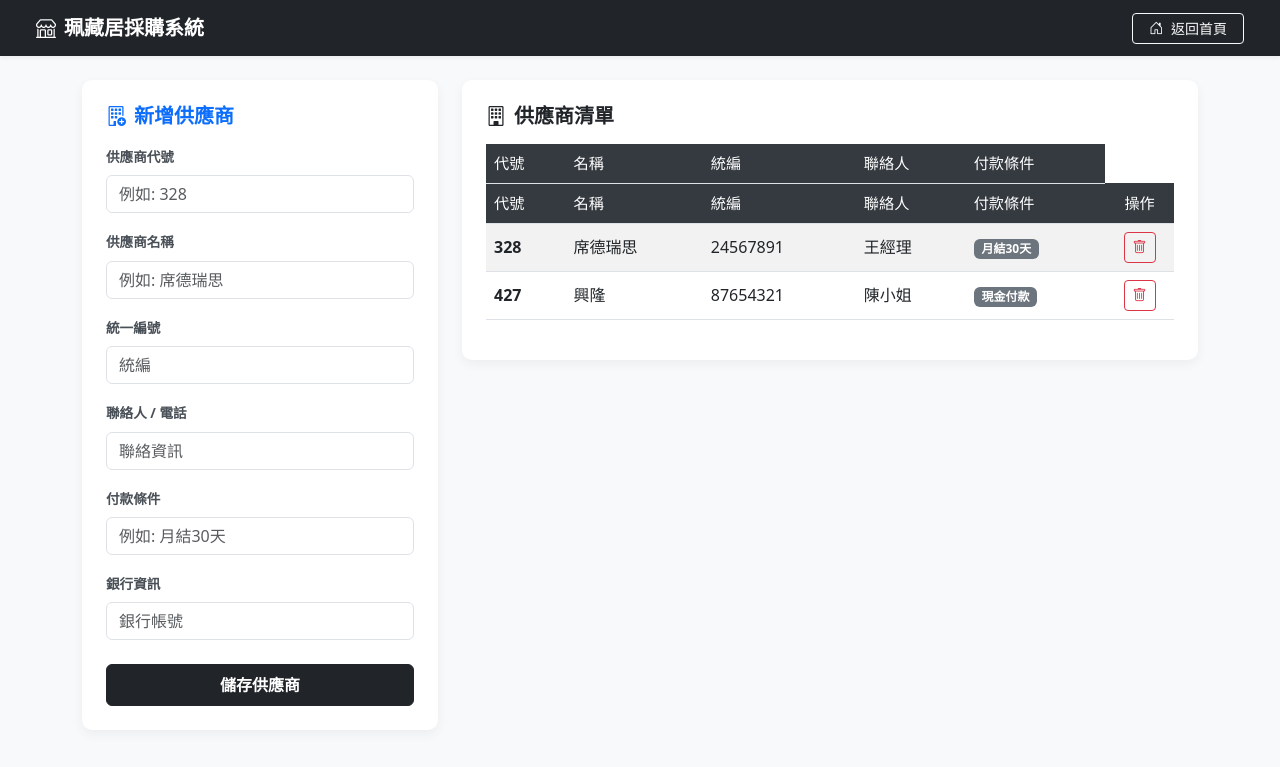
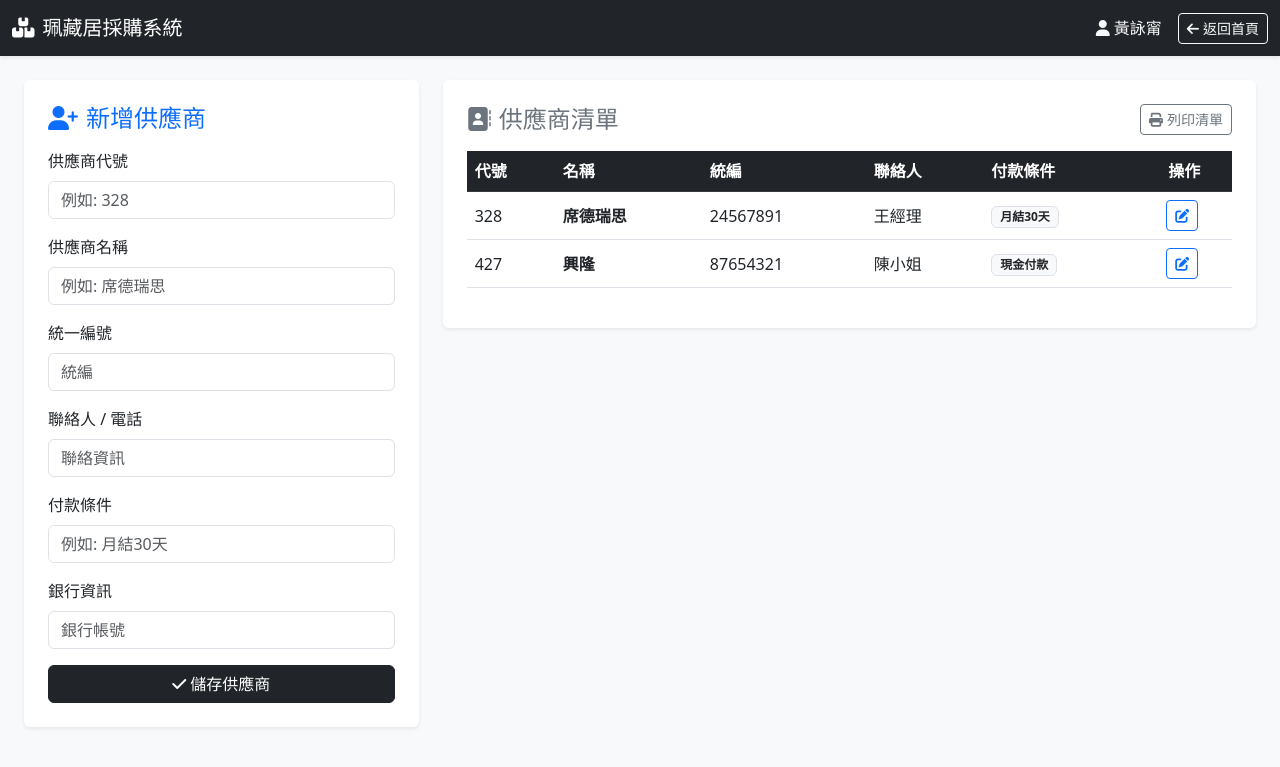
Before and after one commit to a0988116128-bit/purchase-system, a Flask app: page /suppliers in a window 1280 px wide. Shown: the top 767 px of the page. Run offline with Flask 3, Linux system fonts and the light colour scheme; a user stored in the database is signed in; data comes from the database, SQL or seed files in the repository.

Commit message:
Add files via upload

```diff
--- a/app.py
+++ b/app.py
@@ -151,6 +151,7 @@ def login():
         print(f"DEBUG LOGIN ERROR: {str(e)}")
         raise e
 
+
 @app.route("/logout")
 def logout():
     session.clear()
@@ -196,6 +197,35 @@ def add_supplier():
         flash("供應商新增成功！", "success")
     except sqlite3.IntegrityError:
         flash("新增失敗：此供應商代號已存在！", "danger")
+
+    return redirect(url_for("suppliers"))
+
+
+# --- 修改供應商資料 ---
+@app.route("/suppliers/edit/<string:code>", methods=["POST"])
+def edit_supplier(code):
+    if "user_id" not in session:
+        return redirect(url_for("login"))
+
+    name = request.form["supplier_name"]
+    tax_id = request.form["tax_id"]
+    contact = request.form["contact_info"]
+    terms = request.form["payment_terms"]
+    bank = request.form["bank_info"]
+
+    try:
+        conn = get_db_connection()
+        conn.execute(
+            """UPDATE suppliers
+               SET supplier_name = ?, tax_id = ?, contact_info = ?, payment_terms = ?, bank_info = ?
+               WHERE supplier_code = ?""",
+            (name, tax_id, contact, terms, bank, code),
+        )
+        conn.commit()
+        conn.close()
+        flash("供應商資料修改成功！", "success")
+    except Exception as e:
+        flash(f"修改失敗：{e}", "danger")
 
     return redirect(url_for("suppliers"))
 
--- a/templates/suppliers.html
+++ b/templates/suppliers.html
@@ -2,30 +2,46 @@
 <html lang="zh-TW">
 <head>
     <meta charset="UTF-8">
-    <title>供應商主檔管理 - 珮藏居採購系統</title>
+    <meta name="viewport" content="width=device-width, initial-scale=1.0">
+    <title>供應商管理 - 珮藏居採購系統</title>
+    <!-- 引入 Bootstrap 5 CSS -->
     <link href="https://cdn.jsdelivr.net/npm/bootstrap@5.3.0/dist/css/bootstrap.min.css" rel="stylesheet">
-    <link rel="stylesheet" href="https://cdn.jsdelivr.net/npm/bootstrap-icons@1.10.5/font/bootstrap-icons.css">
+    <!-- 引入 FontAwesome 圖標 -->
+    <link rel="stylesheet" href="https://cdnjs.cloudflare.com/ajax/libs/font-awesome/6.4.0/css/all.min.css">
     <style>
         body { background-color: #f8f9fa; }
-        .navbar { box-shadow: 0 2px 4px rgba(0,0,0,0.05); }
-        .card { border: none; border-radius: 10px; box-shadow: 0 4px 12px rgba(0,0,0,0.05); }
-        .form-label { font-size: 0.85rem; font-weight: 600; color: #495057; }
-        .table th { background-color: #343a40; color: white; font-weight: 500; font-size: 0.95rem; }
+        .card { border: none; box-shadow: 0 0.125rem 0.25rem rgba(0, 0, 0, 0.075); }
+        /* 列印專用樣式：列印時隱藏不需要的按鈕與左側表單 */
+        @media print {
+            .no-print { display: none !important; }
+            .col-md-4 { display: none !important; }
+            .col-md-8 { width: 100% !important; }
+            body { background-color: #fff; }
+            .card { box-shadow: none; border: 1px solid #dee2e6; }
+        }
     </style>
 </head>
 <body>
-    <nav class="navbar navbar-expand-lg navbar-dark bg-dark px-4">
+
+    <!-- 頂部導覽列 -->
+    <nav class="navbar navbar-dark bg-dark shadow-sm mb-4 no-print">
         <div class="container-fluid">
-            <a class="navbar-brand fw-bold" href="/"><i class="bi bi-shop me-2"></i>珮藏居採購系統</a>
-            <a href="/" class="btn btn-outline-light btn-sm px-3"><i class="bi bi-house-door me-1"></i> 返回首頁</a>
+            <a class="navbar-brand" href="{{ url_for('index') }}">
+                <i class="fa-solid fa-boxes-stacked me-2"></i>珮藏居採購系統
+            </a>
+            <div class="d-flex align-items-center">
+                <span class="text-light me-3"><i class="fa-solid fa-user me-1"></i>{{ session.get('user_name') }}</span>
+                <a href="{{ url_for('index') }}" class="btn btn-outline-light btn-sm"><i class="fa-solid fa-arrow-left me-1"></i>返回首頁</a>
+            </div>
         </div>
     </nav>
 
-    <div class="container mt-4 mb-5">
+    <div class="container-fluid px-4">
+        <!-- 訊息提示 -->
         {% with messages = get_flashed_messages(with_categories=true) %}
             {% if messages %}
                 {% for category, message in messages %}
-              <div class="alert alert-{{ category }} alert-dismissible fade show shadow-sm" role="alert">
+                    <div class="alert alert-{{ category }} alert-dismissible fade show no-print" role="alert">
                         {{ message }}
                         <button type="button" class="btn-close" data-bs-dismiss="alert" aria-label="Close"></button>
                     </div>
@@ -33,83 +49,133 @@
             {% endif %}
         {% endwith %}
 
-        <div class="row g-4">
-            <!-- 新增供應商表單 -->
-            <div class="col-md-4">
-                <div class="card p-4">
-                    <h5 class="fw-bold mb-3 text-primary"><i class="bi bi-building-add me-2"></i>新增供應商</h5>
-                    <form action="/suppliers/add" method="POST">
+        <div class="row">
+            <!-- 左側：新增供應商表單 -->
+            <div class="col-md-4 mb-4">
+                <div class="card shadow-sm p-4">
+                    <h4 class="mb-3 text-primary"><i class="fa-solid fa-user-plus me-2"></i>新增供應商</h4>
+                    <form action="{{ url_for('add_supplier') }}" method="POST">
                         <div class="mb-3">
                             <label class="form-label">供應商代號</label>
-                            <input type="text" name="supplier_code" class="form-control" placeholder="例如: 328" required>
+                            <input type="text" class="form-control" name="supplier_code" placeholder="例如: 328" required>
                         </div>
                         <div class="mb-3">
                             <label class="form-label">供應商名稱</label>
-                            <input type="text" name="supplier_name" class="form-control" placeholder="例如: 席德瑞思" required>
+                            <input type="text" class="form-control" name="supplier_name" placeholder="例如: 席德瑞思" required>
                         </div>
                         <div class="mb-3">
                             <label class="form-label">統一編號</label>
-                            <input type="text" name="tax_id" class="form-control" placeholder="統編">
+                            <input type="text" class="form-control" name="tax_id" placeholder="統編">
                         </div>
                         <div class="mb-3">
                             <label class="form-label">聯絡人 / 電話</label>
-                            <input type="text" name="contact_info" class="form-control" placeholder="聯絡資訊">
+                            <input type="text" class="form-control" name="contact_info" placeholder="聯絡資訊">
                         </div>
                         <div class="mb-3">
                             <label class="form-label">付款條件</label>
-                            <input type="text" name="payment_terms" class="form-control" placeholder="例如: 月結30天">
+                            <input type="text" class="form-control" name="payment_terms" placeholder="例如: 月結30天">
                         </div>
-                        <div class="mb-4">
+                        <div class="mb-3">
                             <label class="form-label">銀行資訊</label>
-                            <input type="text" name="bank_info" class="form-control" placeholder="銀行帳號">
+                            <input type="text" class="form-control" name="bank_info" placeholder="銀行帳號">
                         </div>
-                        <button type="submit" class="btn btn-dark w-100 py-2 fw-bold">儲存供應商</button>
+                        <button type="submit" class="btn btn-dark w-100"><i class="fa-solid fa-check me-1"></i>儲存供應商</button>
                     </form>
                 </div>
             </div>
 
-            <!-- 供應商列表 -->
+            <!-- 右側：供應商清單（含修改與列印功能） -->
             <div class="col-md-8">
-                <div class="card p-4">
-                    <h5 class="fw-bold mb-3"><i class="bi bi-building me-2"></i>供應商清單</h5>
+                <div class="card shadow-sm p-4">
+                    <div class="d-flex justify-content-between align-items-center mb-3">
+                        <h4 class="text-secondary mb-0"><i class="fa-solid fa-address-book me-2"></i>供應商清單</h4>
+                        <!-- 列印按鈕 -->
+                        <button onclick="window.print()" class="btn btn-outline-secondary btn-sm no-print">
+                            <i class="fa-solid fa-print me-1"></i>列印清單
+                        </button>
+                    </div>
+
                     <div class="table-responsive">
-                        <table class="table table-striped table-hover align-middle">
-                            <thead>
+                        <table class="table table-hover align-middle">
+                            <thead class="table-dark">
                                 <tr>
                                     <th>代號</th>
                                     <th>名稱</th>
                                     <th>統編</th>
                                     <th>聯絡人</th>
                                     <th>付款條件</th>
-                                </tr>
-                            </thead>
-                           <thead>
-                                <tr>
-                                    <th>代號</th>
-                                    <th>名稱</th>
-                                    <th>統編</th>
-                                    <th>聯絡人</th>
-                                    <th>付款條件</th>
-                                    <th class="text-center" style="width: 10%;">操作</th>
+                                    <th class="text-center no-print">操作</th>
                                 </tr>
                             </thead>
                             <tbody>
                                 {% for s in suppliers %}
                                 <tr>
-                                    <td><strong class="text-dark">{{ s.supplier_code }}</strong></td>
-                                    <td>{{ s.supplier_name }}</td>
-                                    <td>{{ s.tax_id }}</td>
-                                    <td>{{ s.contact_info }}</td>
-                                    <td><span class="badge bg-secondary">{{ s.payment_terms }}</span></td>
-                                    <td class="text-center">
-                                        <form action="/suppliers/delete/{{ s.supplier_code }}" method="POST" style="display:inline;" onsubmit="return confirm('確定要刪除供應商 {{ s.supplier_name }} 嗎？');">
-                                            <button type="submit" class="btn btn-outline-danger btn-sm"><i class="bi bi-trash"></i></button>
-                                        </form>
+                                    <td>{{ s.supplier_code }}</td>
+                                    <td><strong>{{ s.supplier_name }}</strong></td>
+                                    <td>{{ s.tax_id or '-' }}</td>
+                                    <td>{{ s.contact_info or '-' }}</td>
+                                    <td><span class="badge bg-light text-dark border">{{ s.payment_terms or '-' }}</span></td>
+                                    <td class="text-center no-print">
+                                        <!-- 修改按鈕（觸發 Modal） -->
+                                        <button class="btn btn-sm btn-outline-primary me-1" data-bs-toggle="modal" data-bs-target="#editModal{{ s.supplier_code }}" title="修改">
+                                            <i class="fa-solid fa-pen-to-square"></i>
+                                        </button>
                                     </td>
                                 </tr>
-                                {% else %}
-                                <tr>
-                                    <td colspan="6" class="text-center text-muted py-4">目前尚無供應商資料</td>
-                                </tr>
+
+                                <!-- 每個供應商專屬的修改彈跳視窗 (Modal) -->
+                                <div class="modal fade" id="editModal{{ s.supplier_code }}" tabindex="-1" aria-hidden="true">
+                                    <div class="modal-dialog">
+                                        <div class="modal-content text-start">
+                                            <div class="modal-header bg-dark text-white">
+                                                <h5 class="modal-title"><i class="fa-solid fa-pen-to-square me-2"></i>修改供應商 - {{ s.supplier_name }}</h5>
+                                                <button type="button" class="btn-close btn-close-white" data-bs-dismiss="modal" aria-label="Close"></button>
+                                            </div>
+                                            <form action="{{ url_for('edit_supplier', code=s.supplier_code) }}" method="POST">
+                                                <div class="modal-body">
+                                                    <div class="mb-3">
+                                                        <label class="form-label">供應商代號 (不可修改)</label>
+                                                        <input type="text" class="form-control" value="{{ s.supplier_code }}" disabled>
+                                                    </div>
+                                                    <div class="mb-3">
+                                                        <label class="form-label">供應商名稱</label>
+                                                        <input type="text" class="form-control" name="supplier_name" value="{{ s.supplier_name }}" required>
+                                                    </div>
+                                                    <div class="mb-3">
+                                                        <label class="form-label">統一編號</label>
+                                                        <input type="text" class="form-control" name="tax_id" value="{{ s.tax_id or '' }}">
+                                                    </div>
+                                                    <div class="mb-3">
+                                                        <label class="form-label">聯絡人 / 電話</label>
+                                                        <input type="text" class="form-control" name="contact_info" value="{{ s.contact_info or '' }}">
+                                                    </div>
+                                                    <div class="mb-3">
+                                                        <label class="form-label">付款條件</label>
+                                                        <input type="text" class="form-control" name="payment_terms" value="{{ s.payment_terms or '' }}">
+                                                    </div>
+                                                    <div class="mb-3">
+                                                        <label class="form-label">銀行資訊</label>
+                                                        <input type="text" class="form-control" name="bank_info" value="{{ s.bank_info or '' }}">
+                                                    </div>
+                                                </div>
+                                                <div class="modal-footer">
+                                                    <button type="button" class="btn btn-secondary btn-sm" data-bs-dismiss="modal">取消</button>
+                                                    <button type="submit" class="btn btn-primary btn-sm">儲存變更</button>
+                                                </div>
+                                            </form>
+                                        </div>
+                                    </div>
+                                </div>
                                 {% endfor %}
                             </tbody>
+                        </table>
+                    </div>
+                </div>
+            </div>
+        </div>
+    </div>
+
+    <!-- Bootstrap JS -->
+    <script src="https://cdn.jsdelivr.net/npm/bootstrap@5.3.0/dist/js/bootstrap.bundle.min.js"></script>
+</body>
+</html>
```
Lines whose indentation alone changed are shown as unchanged.
